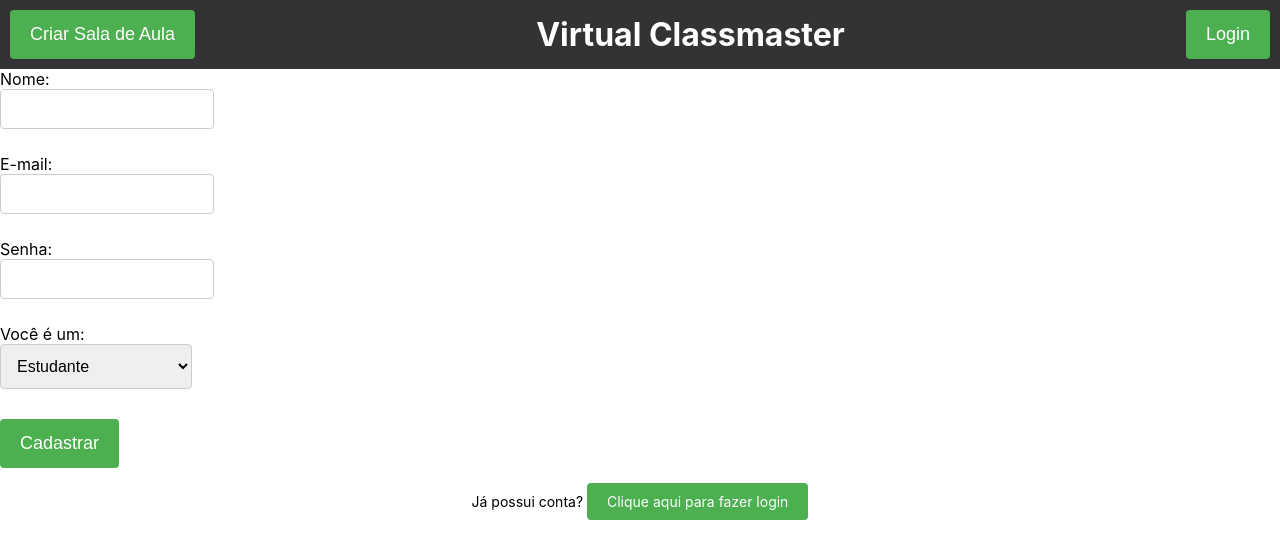
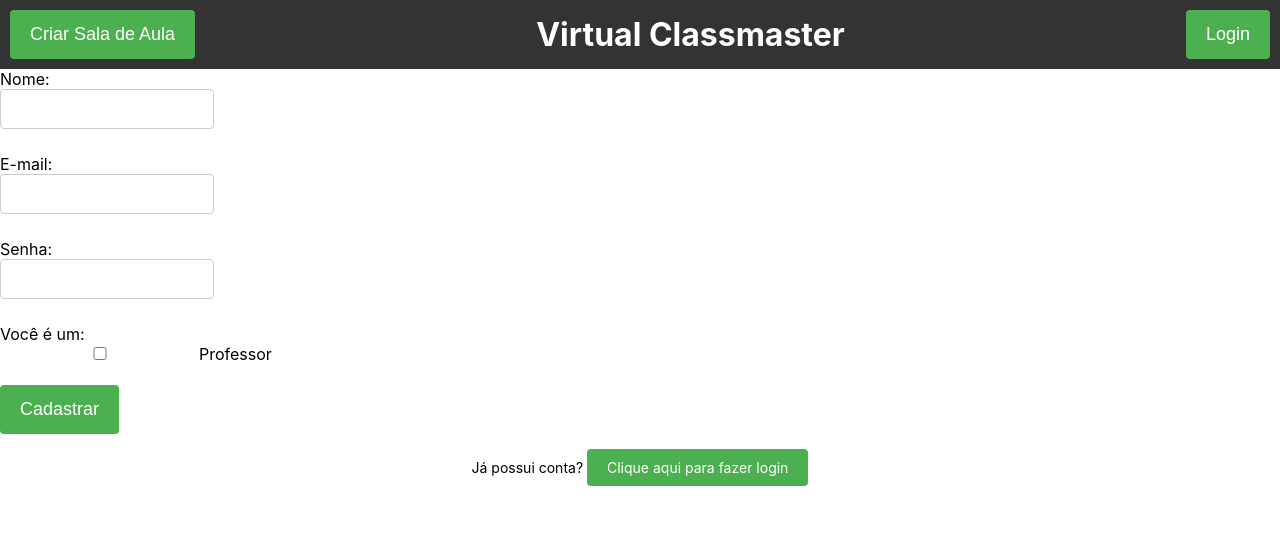
Before and after one commit to julioSCassol/Virtual-Classmaster, a React (Create React App) app in the folder front/: page /signup in a window 1280 px wide. Shown: the top 558 px of the page. Built offline with nearby package versions, Linux system fonts and the light colour scheme.

Commit message:
CADASTRO FUNCIONAL, ÓH INTERNACIONAL!!!

```diff
--- a/front/src/components/SignupForm/SignupForm.js
+++ b/front/src/components/SignupForm/SignupForm.js
@@ -1,4 +1,3 @@
-// src/components/SignupForm.js
 import React, { useState } from 'react';
 import { Link } from 'react-router-dom';
 import './SignupForm.css';
@@ -8,17 +7,21 @@ const SignupForm = () => {
     name: '',
     email: '',
     password: '',
-    userType: 'student',
+    is_teacher: false, // Adicionando a propriedade is_teacher como um booleano
   });
 
   const [successMessage, setSuccessMessage] = useState('');
   const [errorMessage, setErrorMessage] = useState('');
 
   const handleChange = (e) => {
-    const { name, value } = e.target;
+    const { name, value, type, checked } = e.target;
+
+    // Se o tipo for uma caixa de seleção (checkbox), use o valor booleano
+    const newValue = type === 'checkbox' ? checked : value;
+
     setFormData({
       ...formData,
-      [name]: value,
+      [name]: newValue,
     });
   };
 
@@ -42,13 +45,32 @@ const SignupForm = () => {
     }
 
     try {
-      // Enviar dados para a API (substitua com sua lógica)
+      // Enviar dados para a API
+      const response = await fetch('http://localhost:5000/user/create', {
+        method: 'POST',
+        headers: {
+          'Content-Type': 'application/json',
+        },
+        body: JSON.stringify({
+          name: formData.name,
+          email: formData.email,
+          password: formData.password,
+          is_teacher: formData.is_teacher,
+        }),
+      });
 
-      // Se a operação for bem-sucedida:
-      setSuccess('Cadastro realizado com sucesso!');
+      const result = await response.json();
+
+      if (response.ok) {
+        // Se a operação for bem-sucedida:
+        setSuccess('Cadastro realizado com sucesso!');
+      } else {
+        // Se ocorrer um erro:
+        setError(`Erro ao cadastrar usuário. ${result.message}`);
+      }
     } catch (error) {
-      // Se ocorrer um erro:
-      setError('Erro ao cadastrar usuário. Verifique seus dados.');
+      // Se ocorrer um erro de rede:
+      setError('Erro ao conectar com a API. Verifique sua conexão com a internet.');
     }
   };
 
@@ -78,10 +100,13 @@ const SignupForm = () => {
       <label>
         Você é um:
         <br />
-        <select name="userType" value={formData.userType} onChange={handleChange}>
-          <option value="student">Estudante</option>
-          <option value="teacher">Professor</option>
-        </select>
+        <input
+          type="checkbox"
+          name="is_teacher"
+          checked={formData.is_teacher}
+          onChange={handleChange}
+        />
+        Professor
       </label>
 
       <button type="submit">Cadastrar</button>
@@ -89,8 +114,8 @@ const SignupForm = () => {
       <p>
         Já possui conta?{' '}
         <Link to="/login" className="login-link">
-            Clique aqui para fazer login
-          </Link>
+          Clique aqui para fazer login
+        </Link>
       </p>
     </form>
   );
```
Also changed, not shown: 1 other file (tests, documents, lock files or other folders).
